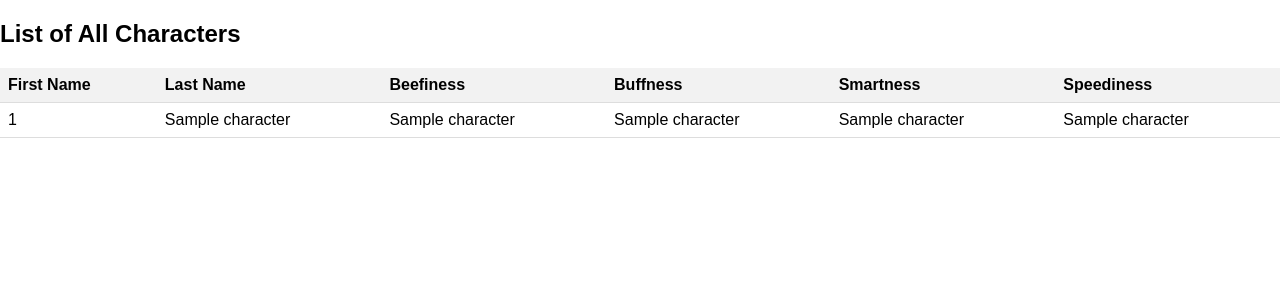
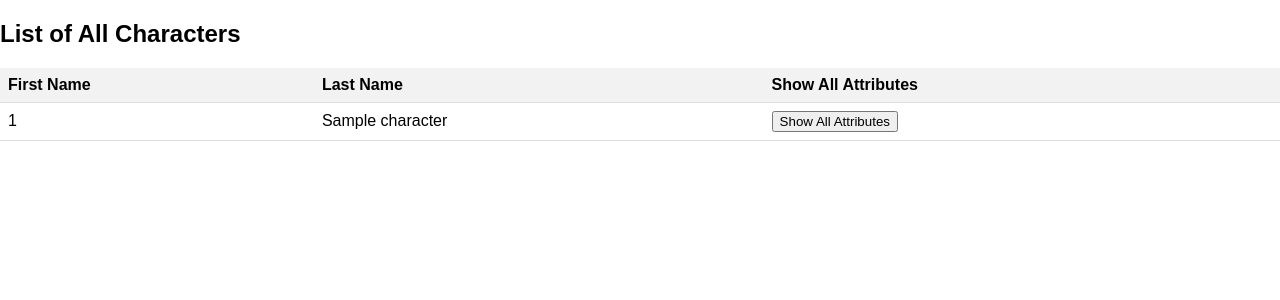
Before and after one commit to rowanb99/database350_project, a Flask app: template itc350-template-main/templates/character.html in a window 1280 px wide. Shown: the top 300 px of the page. Run offline with Flask 3, Linux system fonts and the light colour scheme; the template is opened without the code that fills it: most values are stand-ins (such as "Sample title", 1, 10 or a date in 2020).

Commit message:
Added show attributes button to character.html

```diff
--- a/itc350-template-main/templates/character.html
+++ b/itc350-template-main/templates/character.html
@@ -5,6 +5,17 @@
     <meta name="viewport" content="width=device-width, initial-scale=1.0">
     <title>List of All Characters</title>
     <link rel="stylesheet" href="static/css/styles.css">
+    <script>
+        function toggleAttributes(characterId) {
+            var attributes = document.getElementById('attributes-' + characterId);
+            attributes.classList.toggle('hidden');
+        }
+    </script>
+    <style>
+        .hidden {
+            display: none;
+        }
+    </style>
 </head>
 <body>
     <!-- Show error or success messages if there are any -->
@@ -24,10 +35,7 @@
             <tr>
                 <th>First Name</th>
                 <th>Last Name</th>
-                <th>Beefiness</th>
-                <th>Buffness</th>
-                <th>Smartness</th>
-                <th>Speediness</th>
+                <th>Show All Attributes</th>
             </tr>
         </thead>
         <tbody>
@@ -35,10 +43,15 @@
             <tr>
                 <td>{{ character[0] }}</td>
                 <td>{{ character[1] }}</td>
-                <td>{{ character[2] }}</td>
-                <td>{{ character[3] }}</td>
-                <td>{{ character[4] }}</td>
-                <td>{{ character[5] }}</td>
+                <td><button onclick="toggleAttributes('{{ character[0] }}')">Show All Attributes</button></td>
+            </tr>
+            <tr id="attributes-{{ character[0] }}" class="hidden">
+                <td colspan="3">
+                    <strong>Beefiness:</strong> {{ character[2] }}<br>
+                    <strong>Buffness:</strong> {{ character[3] }}<br>
+                    <strong>Smartness:</strong> {{ character[4] }}<br>
+                    <strong>Speediness:</strong> {{ character[5] }}
+                </td>
             </tr>
             {% endfor %}
         </tbody>
```
